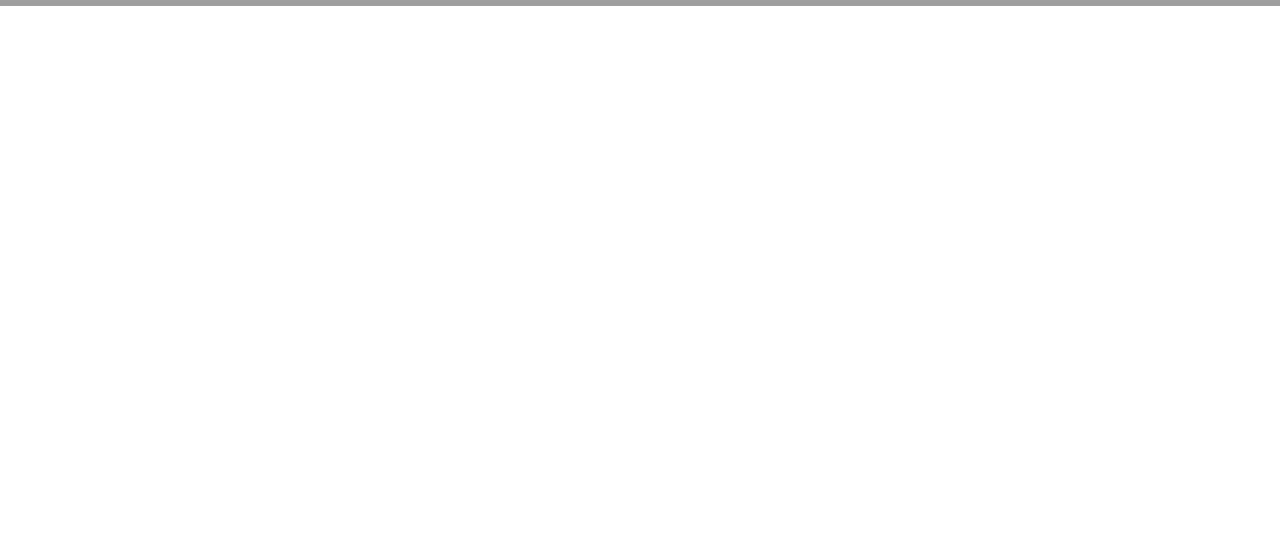
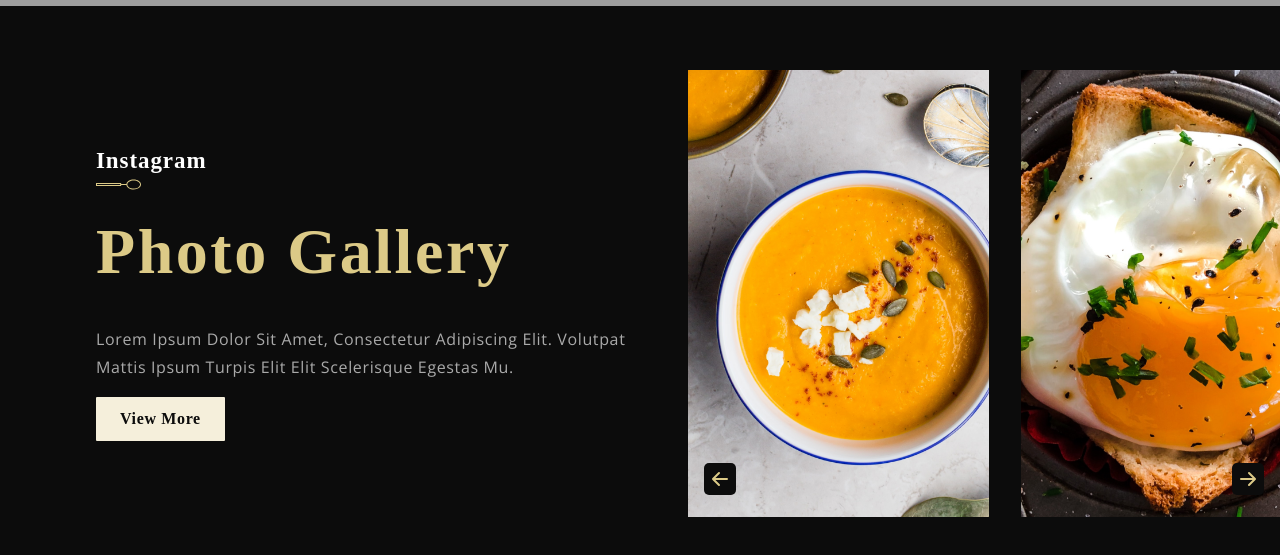
Before and after one commit to ablemosjr/gericht-website, a React (Vite) app: page / in a window 1280 px wide. Shown: the part 5548-6103 px from the top of the page. Before the commit the page ends 5554 px from the top, so only its background shows below. Built offline with nearby package versions, Linux system fonts and the light colour scheme; grey boxes are pictures that could not be loaded; a web font is replaced by a local one.

Commit message:
feat: gallery container

```diff
--- a/src/App.jsx
+++ b/src/App.jsx
@@ -1,5 +1,5 @@
 import { Navbar } from './components';
-import { Header, AboutUs, SpecialMenu, Chef, Intro, Laurels } from './container';
+import { Header, AboutUs, SpecialMenu, Chef, Intro, Laurels, Gallery } from './container';
 
 import './App.css';
 
@@ -12,6 +12,7 @@
     <Chef />
     <Intro />
     <Laurels />
+    <Gallery />
   </div>
 );
 
--- /dev/null
+++ b/src/container/Gallery/Gallery.css
@@ -0,0 +1,138 @@
+.app__gallery {
+  flex-direction: row;
+  background: var(--color-black);
+  padding: 4rem 0 4rem 6rem;
+}
+
+.app__gallery-content {
+  flex: 1;
+  display: flex;
+  justify-content: center;
+  align-items: flex-start;
+  flex-direction: column;
+  min-width: 500px;
+  padding-right: 2rem;
+}
+
+.app__gallery-content button {
+  margin-top: 1rem;
+}
+
+.app__gallery-images {
+  flex: 1;
+  display: flex;
+  flex-direction: row;
+  max-width: 50%;
+  position: relative;
+}
+
+.app__gallery-images_container {
+  display: flex;
+  flex-direction: row;
+  width: max-content;
+  overflow-x: scroll;
+  -ms-overflow-style: none;
+  scrollbar-width: none;
+}
+
+.app__gallery-images_container::-webkit-scrollbar {
+  display: none;
+}
+
+.app__gallery-images_card {
+  position: relative;
+  min-width: 301px;
+  height: 447px;
+  margin-right: 2rem;
+}
+
+.gallery__image-icon {
+  position: absolute;
+  color: #fff;
+  font-size: 2rem;
+  opacity: 0;
+  transition: .5s ease;
+  cursor: pointer;
+}
+
+.app__gallery-images_card img {
+  width: 100%;
+  height: 100%;
+  object-fit: cover;
+  opacity: 1;
+  transition: .5s ease;
+}
+
+.app__gallery-images_card:hover img {
+  opacity: .35;
+}
+
+.app__gallery-images_card:hover .gallery__image-icon {
+  opacity: 1;
+}
+
+.app__gallery-images_arrows {
+  width: 100%;
+  display: flex;
+  justify-content: space-between;
+  align-items: center;
+  padding: 0 1rem;
+  position: absolute;
+  bottom: 5%;
+}
+
+.gallery__arrow-icon {
+  color: var(--color-golden);
+  font-size: 2rem;
+  cursor: pointer;
+  background-color: var(--color-black);
+  border-radius: 5px;
+}
+
+.gallery__arrow-icon:hover {
+  color: var(--color-white);
+}
+
+@media screen and (min-width: 2000px) {
+  .app__gallery-content {
+    min-width: 1000px;
+    padding-right: 4rem;
+  }
+
+  .app__gallery-images_card {
+    min-width: 400px;
+    height: 550px;
+  }
+}
+
+@media screen and (max-width: 1150px) {
+  .app__gallery {
+    flex-direction: column;
+  }
+
+  .app__gallery-images {
+    max-width: 100%;
+    margin: 5rem 0;
+  }
+}
+
+@media screen and (max-width: 850px) {
+  .app__gallery {
+    padding: 4rem 0 4rem 4rem;
+  }
+}
+
+@media screen and (max-width: 650px) {
+  .app__gallery {
+    padding: 4rem 0 4rem 2rem;
+  }
+
+  .app__gallery-content {
+    min-width: 100%;
+  }
+
+  .app__gallery-images_card {
+    min-width: 240px;
+    height: 320px;
+  }
+}
--- /dev/null
+++ b/src/container/Gallery/Gallery.jsx
@@ -0,0 +1,55 @@
+import { useRef } from 'react';
+import {SubHeading, MenuItem } from '../../components';
+
+import { BsInstagram, BsArrowLeftShort, BsArrowRightShort } from 'react-icons/bs';
+
+import { images } from '../../constants';
+import './Gallery.css';
+
+const galleryImages = [images.gallery01, images.gallery02, images.gallery03, images.gallery04];
+
+const Gallery = () => {
+  const scrollRef = useRef();
+
+  const scroll = (direction) => {
+    const { current } = scrollRef;
+
+    if (direction === 'left') {
+      current.scrollLeft -= 300;
+    } else {
+      current.scrollLeft += 300;
+    }
+  }
+
+  return (
+    <div className="app__gallery flex__center">
+      <div className="app__gallery-content">
+        <SubHeading title="Instagram" />
+        <h1 className="headtext__cormorant">
+          Photo Gallery
+        </h1>
+        <p className="p__opensans" style={{ color: '#AAA', marginTop: '2rem' }}>
+          Lorem ipsum dolor sit amet, consectetur adipiscing elit. Volutpat mattis ipsum turpis elit elit scelerisque egestas mu.
+        </p>
+
+        <button type="button" className="custom__button">View More</button>
+      </div>
+      <div className="app__gallery-images">
+        <div className="app__gallery-images_container" ref={scrollRef}>
+          {galleryImages.map((image, index) => (
+            <div className="app__gallery-images_card flex__center" key={`gallery_image-${index + 1}`}>
+              <img src={image} alt="gallery" />
+              <BsInstagram className="gallery__image-icon" />
+            </div>
+          ))}
+        </div>
+        <div className="app__gallery-images_arrows">
+          <BsArrowLeftShort className="gallery__arrow-icon" onClick={() => scroll('left')} />
+          <BsArrowRightShort className="gallery__arrow-icon" onClick={() => scroll('right')} />
+        </div>
+      </div>
+    </div>
+  );
+}
+
+export default Gallery;
--- a/src/container/index.js
+++ b/src/container/index.js
@@ -4,6 +4,7 @@
 import Chef from "./Chef/Chef";
 import Intro from "./Intro/Intro";
 import Laurels from "./Laurels/Laurels";
+import Gallery from "./Gallery/Gallery";
 
 export {
   Header,
@@ -11,5 +12,6 @@
   SpecialMenu,
   Chef,
   Intro,
-  Laurels
+  Laurels,
+  Gallery
 }
```
